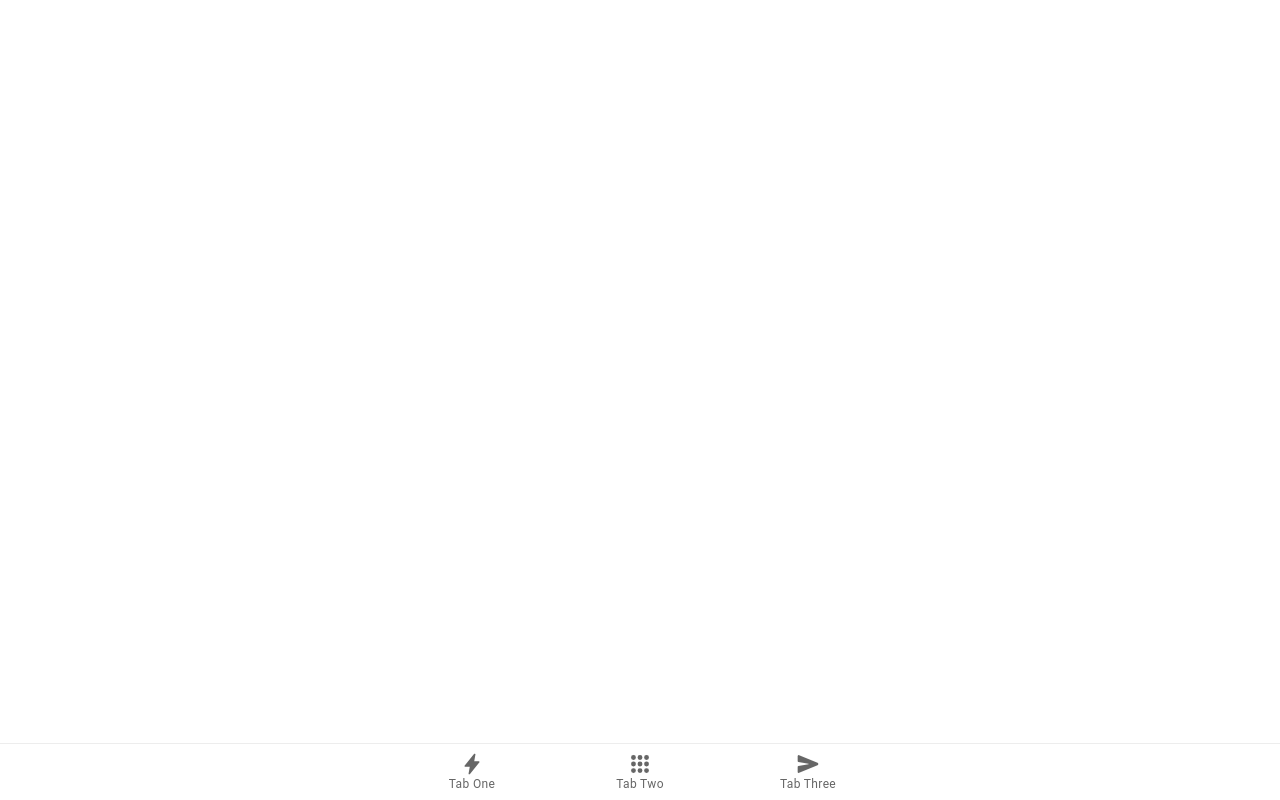
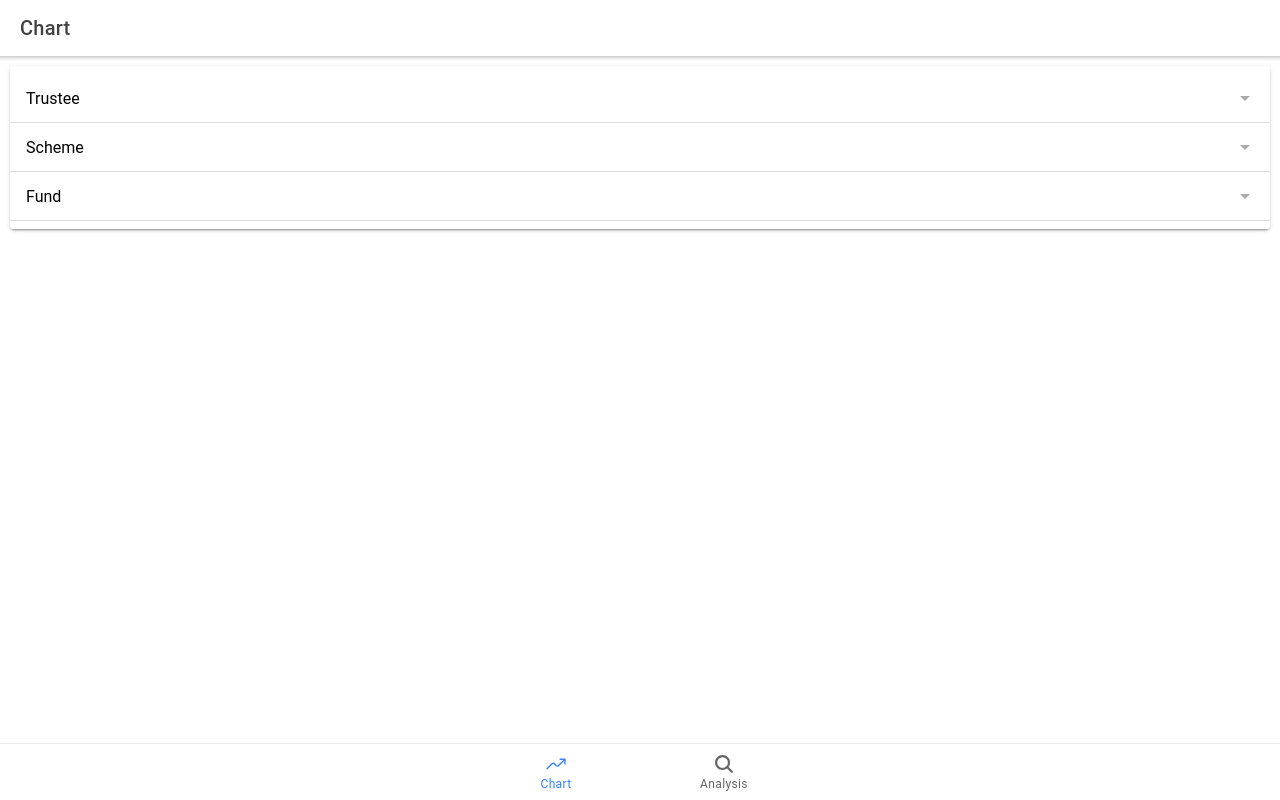
Before and after one commit to gavinklfong/mpf-price-app, a React (Create React App) app: page /chart in a window 1280 px wide. Built offline with nearby package versions, Linux system fonts and the light colour scheme.

Commit message:
added chart component for demo

```diff
--- a/package.json
+++ b/package.json
@@ -8,12 +8,14 @@
     "@testing-library/jest-dom": "^4.2.4",
     "@testing-library/react": "^9.4.0",
     "@testing-library/user-event": "^8.0.3",
+    "@types/chart.js": "^2.9.11",
     "@types/jest": "^24.0.25",
     "@types/node": "^12.12.24",
     "@types/react": "^16.9.17",
     "@types/react-dom": "^16.9.4",
     "@types/react-router": "^5.1.4",
     "@types/react-router-dom": "^5.1.3",
+    "chart.js": "^2.9.3",
     "ionicons": "^4.6.3",
     "react": "^16.12.0",
     "react-dom": "^16.12.0",
--- a/public/index.html
+++ b/public/index.html
@@ -2,7 +2,7 @@
 <html lang="en">
   <head>
     <meta charset="utf-8" />
-    <title>Ionic App</title>
+    <title>MPF Price App</title>
 
     <base href="/" />
 
--- a/src/App.tsx
+++ b/src/App.tsx
@@ -10,11 +10,9 @@ import {
   IonTabs
 } from '@ionic/react';
 import { IonReactRouter } from '@ionic/react-router';
-import { apps, flash, send } from 'ionicons/icons';
-import Tab1 from './pages/Tab1';
-import Tab2 from './pages/Tab2';
-import Tab3 from './pages/Tab3';
-import Details from './pages/Details';
+import { apps, flash, send, trendingUp, search } from 'ionicons/icons';
+import ChartTab from './pages/ChartTab';
+import AnalysisTab from './pages/AnalysisTab';
 
 /* Core CSS required for Ionic components to work properly */
 import '@ionic/react/css/core.css';
@@ -40,24 +38,18 @@ const App: React.FC = () => (
     <IonReactRouter>
       <IonTabs>
         <IonRouterOutlet>
-          <Route path="/tab1" component={Tab1} exact={true} />
-          <Route path="/tab2" component={Tab2} exact={true} />
-          <Route path="/tab2/details" component={Details} />
-          <Route path="/tab3" component={Tab3} />
-          <Route path="/" render={() => <Redirect to="/tab1" />} exact={true} />
+          <Route path="/chart" component={ChartTab} exact={true} />
+          <Route path="/analysis" component={AnalysisTab} exact={true} />
+          <Route path="/" render={() => <Redirect to="/chart" />} exact={true} />
         </IonRouterOutlet>
         <IonTabBar slot="bottom">
-          <IonTabButton tab="tab1" href="/tab1">
-            <IonIcon icon={flash} />
-            <IonLabel>Tab One</IonLabel>
+          <IonTabButton tab="chart" href="/chart">
+            <IonIcon icon={trendingUp} />
+            <IonLabel>Chart</IonLabel>
           </IonTabButton>
-          <IonTabButton tab="tab2" href="/tab2">
-            <IonIcon icon={apps} />
-            <IonLabel>Tab Two</IonLabel>
-          </IonTabButton>
-          <IonTabButton tab="tab3" href="/tab3">
-            <IonIcon icon={send} />
-            <IonLabel>Tab Three</IonLabel>
+          <IonTabButton tab="analysis" href="/analysis">
+            <IonIcon icon={search} />
+            <IonLabel>Analysis</IonLabel>
           </IonTabButton>
         </IonTabBar>
       </IonTabs>
--- /dev/null
+++ b/src/components/ChartComponent.tsx
@@ -0,0 +1,61 @@
+import {
+    IonCard,
+    IonCardContent,
+    IonCardHeader,
+    IonCardSubtitle,
+    IonCardTitle,
+    IonContent,
+    IonHeader,
+    IonIcon,
+    IonItem,
+    IonLabel,
+    IonList,
+    IonListHeader,
+    IonPage,
+    IonTitle,
+    IonToolbar,
+    IonSelect,
+    IonSelectOption
+  } from '@ionic/react';
+  import { book, build, colorFill, grid } from 'ionicons/icons';
+  import React from 'react';
+  import Chart from 'chart.js';
+
+class ChartComponent extends React.Component {
+
+    chartRef:any = React.createRef();
+
+    componentDidMount() {
+        const myChartRef = this.chartRef.current.getContext("2d");
+
+        new Chart(myChartRef, {
+            type: "line",
+            data: {
+                //Bring in data
+                labels: ["Jan", "Feb", "March"],
+                datasets: [
+                    {
+                        label: "Sales",
+                        data: [86, 67, 91],
+                    }
+                ]
+            },
+            options: {
+                //Customize chart options
+            }
+        });
+    }
+
+    render() {
+        return (
+            <div>
+                <canvas
+                    id="myChart"
+                    ref={this.chartRef}
+                />
+            </div>
+        )
+    }
+};
+
+export default ChartComponent;
--- a/src/pages/Tab2.tsx
+++ b/src/pages/AnalysisTab.tsx
@@ -1,7 +1,7 @@
 import React from 'react';
 import { IonContent, IonHeader, IonItem, IonLabel, IonList, IonPage, IonTitle, IonToolbar } from '@ionic/react';
 
-const Tab2: React.FC = () => {
+const AnalysisTab: React.FC = () => {
   return (
     <IonPage>
       <IonHeader>
@@ -22,4 +22,4 @@ const Tab2: React.FC = () => {
   );
 };
 
-export default Tab2;
+export default AnalysisTab;
--- /dev/null
+++ b/src/pages/ChartTab.tsx
@@ -0,0 +1,64 @@
+import {
+  IonCard,
+  IonCardContent,
+  IonCardHeader,
+  IonCardSubtitle,
+  IonCardTitle,
+  IonContent,
+  IonHeader,
+  IonIcon,
+  IonItem,
+  IonLabel,
+  IonList,
+  IonListHeader,
+  IonPage,
+  IonTitle,
+  IonToolbar,
+  IonSelect,
+  IonSelectOption
+} from '@ionic/react';
+import { book, build, colorFill, grid } from 'ionicons/icons';
+import React from 'react';
+import './ChartTab.css';
+import  ChartComponent  from '../components/ChartComponent';
+
+const ChartTab: React.FC = () => {
+  return (
+    <IonPage>
+      <IonHeader>
+        <IonToolbar>
+          <IonTitle>Chart</IonTitle>
+        </IonToolbar>
+      </IonHeader>
+      <IonContent>
+        <IonCard>
+        <IonList>
+          <IonItem>
+            <IonLabel>Trustee</IonLabel>
+            <IonSelect interface="action-sheet">
+              <IonSelectOption value="HSBC">HSBC</IonSelectOption>
+            </IonSelect>
+          </IonItem>
+          <IonItem>
+            <IonLabel>Scheme</IonLabel>
+            <IonSelect interface="action-sheet">
+              <IonSelectOption value="TrustPlus">Trust Plus</IonSelectOption>
+            </IonSelect>
+          </IonItem>
+          <IonItem>
+            <IonLabel>Fund</IonLabel>
+            <IonSelect interface="action-sheet">
+              <IonSelectOption value="DSC">Default Scheme</IonSelectOption>
+            </IonSelect>
+          </IonItem>
+        </IonList>
+        </IonCard>
+        <IonCard>
+          <ChartComponent/>
+        </IonCard>
+      </IonContent>
+    </IonPage>
+  );
+};
+
+export default ChartTab;
--- a/src/pages/Details.tsx
+++ /dev/null
@@ -1,22 +0,0 @@
-import React from 'react';
-import { IonBackButton, IonButtons, IonHeader, IonPage, IonToolbar, IonTitle, IonContent } from '@ionic/react';
-
-const Details: React.FC = () => {
-  return (
-    <IonPage>
-      <IonHeader>
-        <IonToolbar>
-          <IonButtons slot="start">
-            <IonBackButton defaultHref="/tab2" />
-          </IonButtons>
-          <IonTitle>Detail</IonTitle>
-        </IonToolbar>
-      </IonHeader>
-      <IonContent>
-        <p>Details</p>
-      </IonContent>
-    </IonPage>
-  );
-};
-
-export default Details;
--- a/src/pages/Tab1.tsx
+++ /dev/null
@@ -1,71 +0,0 @@
-import {
-  IonCard,
-  IonCardContent,
-  IonCardHeader,
-  IonCardSubtitle,
-  IonCardTitle,
-  IonContent,
-  IonHeader,
-  IonIcon,
-  IonItem,
-  IonLabel,
-  IonList,
-  IonListHeader,
-  IonPage,
-  IonTitle,
-  IonToolbar
-} from '@ionic/react';
-import { book, build, colorFill, grid } from 'ionicons/icons';
-import React from 'react';
-import './Tab1.css';
-
-const Tab1: React.FC = () => {
-  return (
-    <IonPage>
-      <IonHeader>
-        <IonToolbar>
-          <IonTitle>Tab One</IonTitle>
-        </IonToolbar>
-      </IonHeader>
-      <IonContent>
-        <IonCard className="welcome-card">
-          <img src="/assets/shapes.svg" alt="" />
-          <IonCardHeader>
-            <IonCardSubtitle>Get Started</IonCardSubtitle>
-            <IonCardTitle>Welcome to Ionic</IonCardTitle>
-          </IonCardHeader>
-          <IonCardContent>
-            <p>
-              Now that your app has been created, you'll want to start building out features and
-              components. Check out some of the resources below for next steps.
-            </p>
-          </IonCardContent>
-        </IonCard>
-
-        <IonList lines="none">
-          <IonListHeader>
-            <IonLabel>Resources</IonLabel>
-          </IonListHeader>
-          <IonItem href="https://ionicframework.com/docs/" target="_blank">
-            <IonIcon slot="start" color="medium" icon={book} />
-            <IonLabel>Ionic Documentation</IonLabel>
-          </IonItem>
-          <IonItem href="https://ionicframework.com/docs/building/scaffolding" target="_blank">
-            <IonIcon slot="start" color="medium" icon={build} />
-            <IonLabel>Scaffold Out Your App</IonLabel>
-          </IonItem>
-          <IonItem href="https://ionicframework.com/docs/layout/structure" target="_blank">
-            <IonIcon slot="start" color="medium" icon={grid} />
-            <IonLabel>Change Your App Layout</IonLabel>
-          </IonItem>
-          <IonItem href="https://ionicframework.com/docs/theming/basics" target="_blank">
-            <IonIcon slot="start" color="medium" icon={colorFill} />
-            <IonLabel>Theme Your App</IonLabel>
-          </IonItem>
-        </IonList>
-      </IonContent>
-    </IonPage>
-  );
-};
-
-export default Tab1;
--- a/src/pages/Tab3.tsx
+++ /dev/null
@@ -1,17 +0,0 @@
-import React from 'react';
-import { IonContent, IonHeader, IonPage, IonTitle, IonToolbar } from '@ionic/react';
-
-const Tab3Page: React.FC = () => {
-  return (
-    <IonPage>
-      <IonHeader>
-        <IonToolbar>
-          <IonTitle>Tab Three</IonTitle>
-        </IonToolbar>
-      </IonHeader>
-      <IonContent></IonContent>
-    </IonPage>
-  );
-};
-
-export default Tab3Page;
```
Also changed, not shown: src/pages/ChartTab.css (renamed from src/pages/Tab1.css), 1 other file (tests, documents, lock files or other folders).
